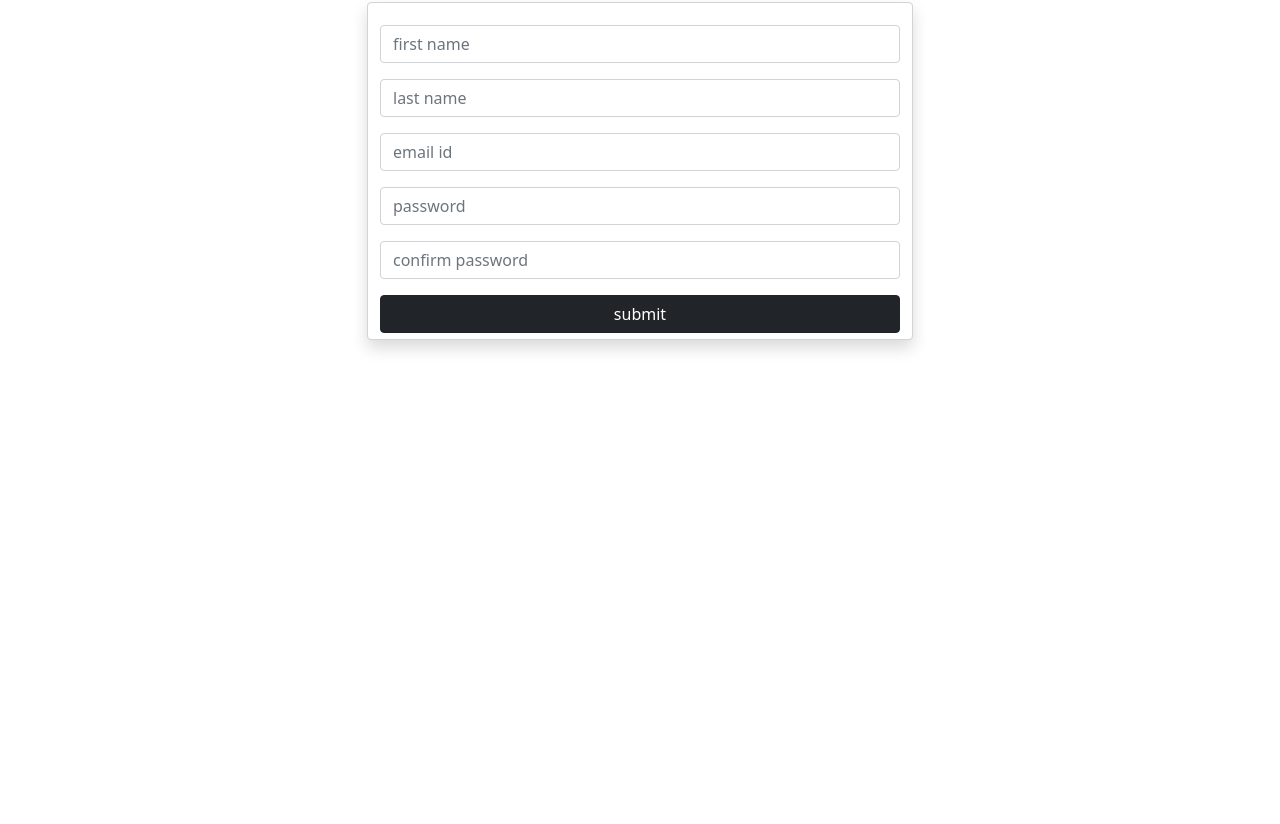
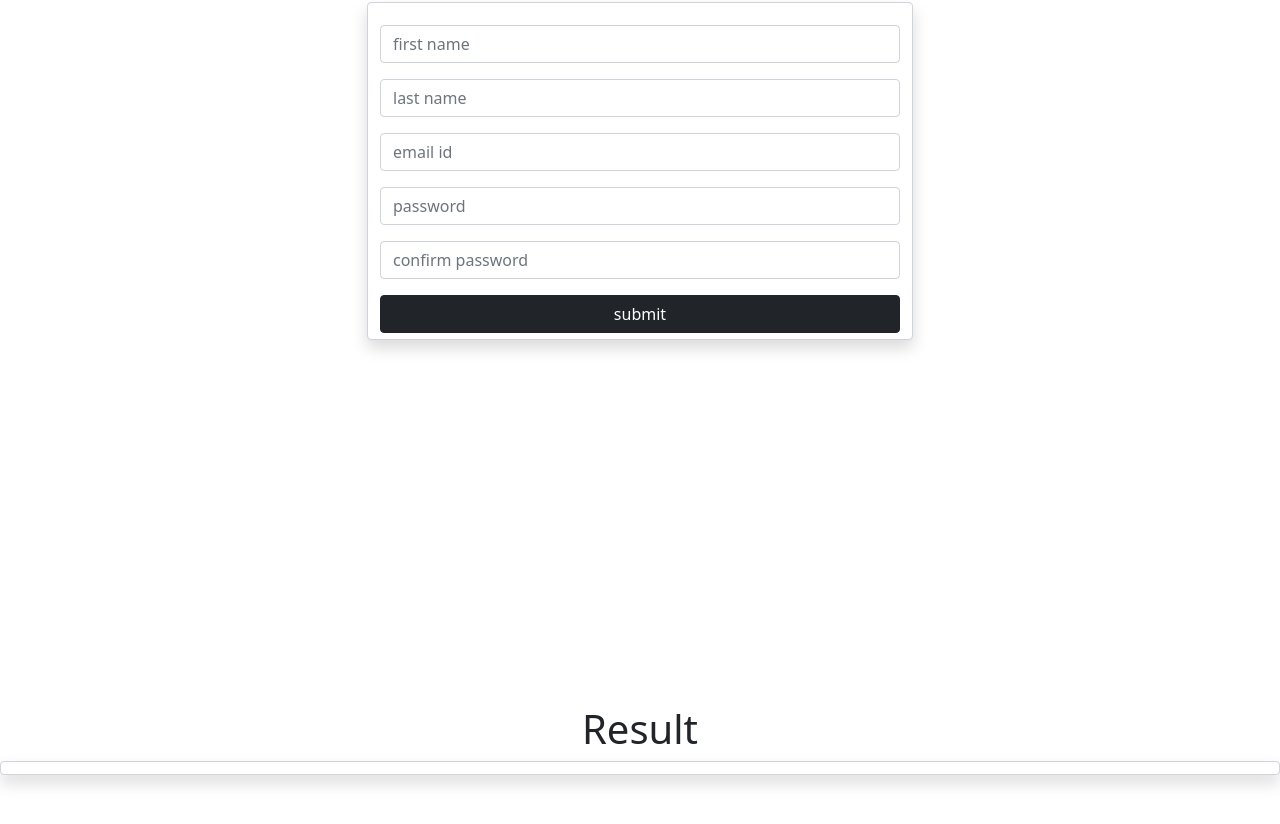
Before and after one commit to abhishek-charan/javascript-signup, a plain HTML site: page index.html in a window 1280 px wide. Shown: the part 44-868 px from the top of the page. Before the commit the page ends 800 px from the top, so only its background shows below. Drawn offline with nearby package versions, Linux system fonts and the light colour scheme.

Commit message:
Update index.html

```diff
--- a/index.html
+++ b/index.html
@@ -33,13 +33,18 @@
         </div>
     </div>
 
-    <div class="container" id="result" style="display: none;">
+    <!-- <div class="container" id="result" style="display: none;">
         <div class="row">
             <div class="col-md-6 offset-md-3">
                 <div class="form-control shadow" id="showData">
                     </div>
             </div>
         </div>
+    </div> -->
+
+    <div class="d-flex flex-column min-vh-100 justify-content-center align-items-center" id="result" style="display: none;">
+    <h1>Result</h1>
+    <div class="form-control shadow" id="showData"></div>
     </div>
 
     <!-- Optional JavaScript; choose one of the two! -->
```
